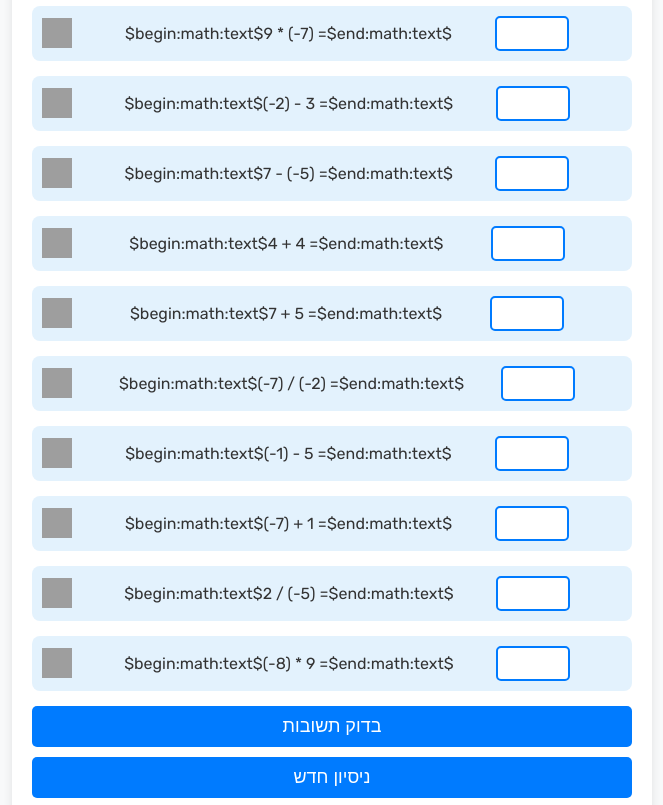
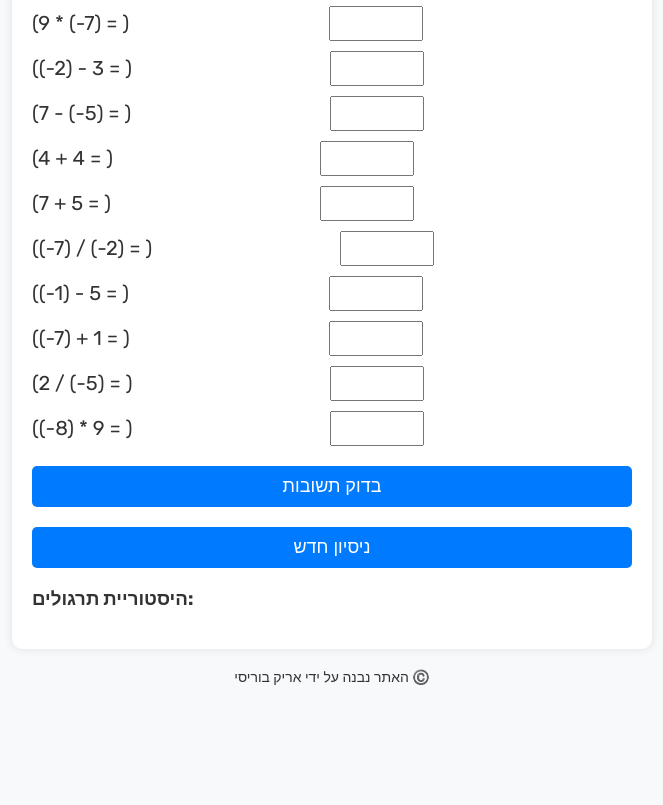
Before and after one commit to arikbo/MathPractice-, a plain HTML site: page index.html in a window 1280 px wide. Shown: the part 123-928 px from the top of the page, without its empty margins (308-971 px from the left). After the commit the page ends 837 px from the top, so only its background shows below. Drawn offline with nearby package versions, Linux system fonts and the light colour scheme; grey boxes are pictures that could not be loaded.

Commit message:
Update index.html

```diff
--- a/index.html
+++ b/index.html
@@ -15,11 +15,6 @@
             background-color: #f8f9fa;
             color: #333;
             padding: 20px;
-            transition: background 0.5s ease-in-out;
-        }
-        h1 {
-            text-align: center;
-            color: #007bff;
         }
         .container {
             max-width: 600px;
@@ -27,35 +22,27 @@
             background: white;
             padding: 20px;
             border-radius: 10px;
-            box-shadow: 0px 0px 10px rgba(0, 0, 0, 0.1);
+            box-shadow: 0 0 10px rgba(0, 0, 0, 0.1);
+            animation: fadeIn 1s ease-in;
+        }
+        h1 {
+            text-align: center;
         }
         .exercise {
+            font-size: 20px;
+            margin: 10px 0;
             display: flex;
             align-items: center;
             justify-content: space-between;
-            margin-bottom: 15px;
-            background: #e3f2fd;
-            padding: 10px;
-            border-radius: 8px;
-            transition: transform 0.2s ease-in-out;
         }
-        .exercise:hover {
-            transform: scale(1.02);
-        }
-        .input-field {
-            width: 60px;
+        input {
+            width: 80px;
+            padding: 5px;
+            font-size: 18px;
             text-align: center;
-            font-size: 18px;
-            padding: 5px;
-            border: 2px solid #007bff;
-            border-radius: 5px;
-            transition: border 0.3s ease-in-out;
-        }
-        .input-field:focus {
-            border-color: #ff9800;
         }
         .result {
-            font-size: 22px;
+            font-size: 24px;
             margin-left: 10px;
         }
         button {
@@ -63,34 +50,30 @@
             width: 100%;
             padding: 10px;
             font-size: 18px;
-            color: white;
-            background: #007bff;
+            margin-top: 20px;
+            cursor: pointer;
             border: none;
             border-radius: 5px;
-            cursor: pointer;
-            margin-top: 10px;
-            transition: background 0.3s ease-in-out, transform 0.2s ease-in-out;
+            background: #007bff;
+            color: white;
+            transition: background 0.3s ease;
         }
         button:hover {
             background: #0056b3;
-            transform: scale(1.05);
         }
-        #score, #history {
+        #score {
+            text-align: center;
+            font-size: 22px;
             font-weight: bold;
+            margin-top: 15px;
+        }
+        .history {
             margin-top: 20px;
-            text-align: center;
-            font-size: 20px;
+            font-size: 16px;
         }
-        .exercise img {
-            width: 30px;
-            height: 30px;
-            margin-right: 10px;
-        }
-        footer {
-            text-align: center;
-            margin-top: 20px;
-            font-size: 14px;
-            color: #666;
+        @keyframes fadeIn {
+            from { opacity: 0; }
+            to { opacity: 1; }
         }
     </style>
 </head>
@@ -100,84 +83,64 @@
         <div id="exercises"></div>
         <button onclick="checkAnswers()">בדוק תשובות</button>
         <button onclick="generateExercises()">ניסיון חדש</button>
-        <p id="score"></p>
-        <div id="history"></div>
+        <div id="score"></div>
+        <div class="history">
+            <h3>היסטוריית תרגולים:</h3>
+            <ul id="history-list"></ul>
+        </div>
     </div>
-    <footer>
+    <footer style="text-align: center; margin-top: 20px; font-size: 14px;">
         האתר נבנה על ידי אריק בוריסי ©️
     </footer>
-
     <script>
-        let correctAnswers = 0;
         let history = [];
-        const operators = ['+', '-', '*', '/'];
 
         function generateExercises() {
+            const operators = ['+', '-', '*', '/'];
             const exercisesContainer = document.getElementById("exercises");
             exercisesContainer.innerHTML = "";
-            correctAnswers = 0;
-
             for (let i = 0; i < 10; i++) {
                 let num1 = Math.floor(Math.random() * 20) - 10;
                 let num2 = Math.floor(Math.random() * 20) - 10;
                 let operator = operators[Math.floor(Math.random() * operators.length)];
-
-                if (operator === '/' && num2 === 0) num2 = 1;
-
-                let formattedNum1 = num1 < 0 ? `(${num1})` : num1;
-                let formattedNum2 = num2 < 0 ? `(${num2})` : num2;
-                let correctAnswer = eval(`${num1} ${operator} ${num2}`);
-
-                let exerciseDiv = document.createElement("div");
-                exerciseDiv.className = "exercise";
-                exerciseDiv.innerHTML = `
-                    <img src="https://cdn-icons-png.flaticon.com/512/992/992651.png" alt="math">
-                    <span class="mathjax"> \$begin:math:text$${formattedNum1} ${operator} ${formattedNum2} =\\$end:math:text$ </span>
-                    <input type="text" class="input-field" data-answer="${correctAnswer}">
-                    <span class="result"></span>
-                `;
-
-                exercisesContainer.appendChild(exerciseDiv);
+                let expression = `${num1 < 0 ? `(${num1})` : num1} ${operator} ${num2 < 0 ? `(${num2})` : num2}`;
+                exercisesContainer.innerHTML += `
+                    <div class="exercise">
+                        \(${expression} = \)
+                        <input type="text" data-answer="${eval(expression)}">
+                        <span class="result"></span>
+                    </div>`;
             }
             MathJax.typeset();
-            document.getElementById("score").textContent = "";
         }
 
         function checkAnswers() {
-            let inputs = document.querySelectorAll(".input-field");
-            correctAnswers = 0;
-
+            let correct = 0;
+            const inputs = document.querySelectorAll("input");
             inputs.forEach(input => {
-                let userAnswer = parseFloat(input.value);
-                let correctAnswer = parseFloat(input.dataset.answer);
-                let resultSpan = input.nextElementSibling;
-
-                if (userAnswer === correctAnswer) {
+                const resultSpan = input.nextElementSibling;
+                if (parseFloat(input.value) === parseFloat(input.dataset.answer)) {
                     resultSpan.textContent = "✔️";
                     resultSpan.style.color = "green";
-                    resultSpan.style.transform = "scale(1.2)";
+                    correct++;
                 } else {
                     resultSpan.textContent = "❌";
                     resultSpan.style.color = "red";
-                    resultSpan.style.transform = "scale(1.2)";
                 }
-                setTimeout(() => { resultSpan.style.transform = "scale(1)"; }, 300);
             });
-
-            let scorePercent = (correctAnswers / 10) * 100;
-            document.getElementById("score").textContent = `נכונות: ${correctAnswers} מתוך 10 (ציון: ${scorePercent}%)`;
-
-            history.push(`ציון: ${scorePercent}% (${correctAnswers}/10)`);
+            let score = Math.round((correct / inputs.length) * 100);
+            document.getElementById("score").textContent = `נכון: ${correct} מתוך ${inputs.length} (ציון: ${score}%)`;
+            history.push(`ציון: ${score}% - ${correct}/${inputs.length}`);
             updateHistory();
         }
 
         function updateHistory() {
-            let historyDiv = document.getElementById("history");
-            historyDiv.innerHTML = "<h3>היסטוריית תרגולים:</h3>";
-            history.slice(-5).forEach(record => {
-                let p = document.createElement("p");
-                p.textContent = record;
-                historyDiv.appendChild(p);
+            const historyList = document.getElementById("history-list");
+            historyList.innerHTML = "";
+            history.forEach(record => {
+                let li = document.createElement("li");
+                li.textContent = record;
+                historyList.appendChild(li);
             });
         }
 
```
